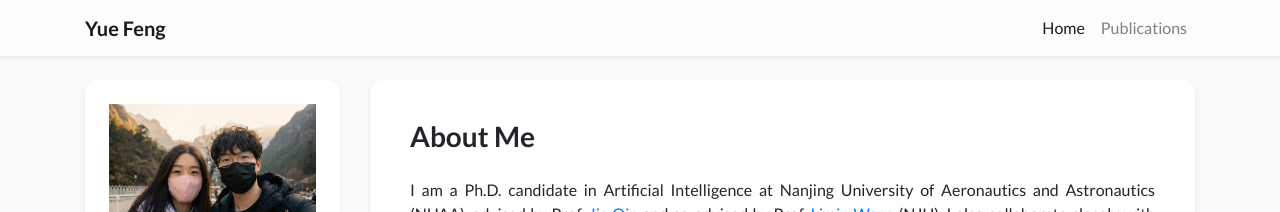
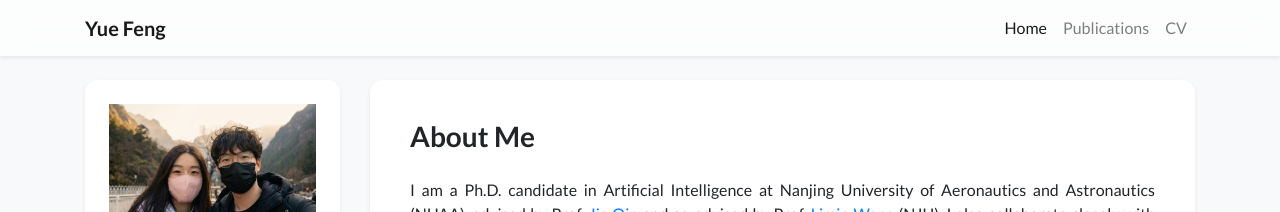
Before and after one commit to debby-0527/debby-0527.github.io, a Jekyll site: the page built from index.html, in a window 1280 px wide. Shown: the top 212 px of the page. Built offline with Jekyll 4.4.1, drawn with Linux system fonts in a browser that asks for light colours; nearby versions of some CDN libraries; a style sheet for code colours, icons or effects is not loaded.

Commit message:
Add CV entry to navbar with downloadable PDF

```diff
--- a/_data/navigation.yml
+++ b/_data/navigation.yml
@@ -3,3 +3,6 @@ pages:
   url: /
 - name: Publications
   url: /publications
+- name: CV
+  url: /assets/files/YueFeng_CV.pdf
+  download: true
--- a/_includes/navbar.html
+++ b/_includes/navbar.html
@@ -9,7 +9,7 @@
             <ul class="navbar-nav ml-auto">
                 {% for item in site.data.navigation.pages %}
                 <li class="nav-item {% if item.name == page.navbar_title or include.active_page == item.name %}active{% endif %}">
-                    <a class="nav-link" href="{{ item.url | relative_url }}">{{ item.name }}</a>
+                    <a class="nav-link" href="{{ item.url | relative_url }}"{% if item.target %} target="{{ item.target }}" rel="noopener"{% endif %}{% if item.download %} download{% endif %}>{{ item.name }}</a>
                 </li>
                 {% endfor %}
             </ul>
```
Also changed, not shown: 1 other file.
